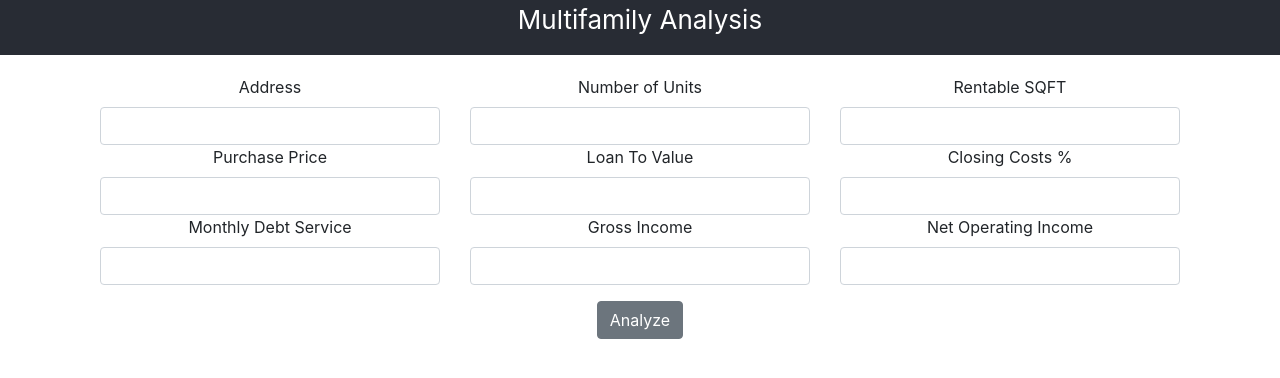
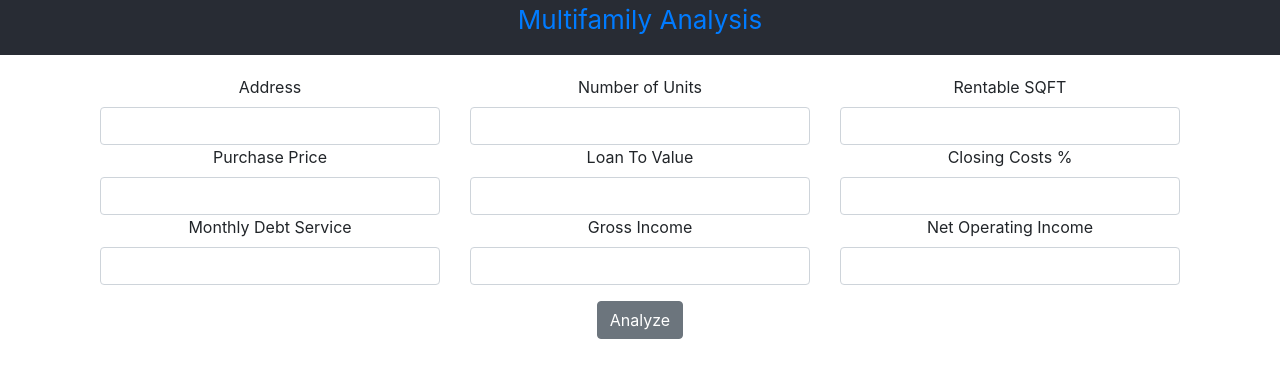
Before and after one commit to synapticsynergy/multifamilyAnalysis, a React (Create React App) app in the folder client/: page / in a window 1280 px wide. Shown: the top 378 px of the page. Built offline with nearby package versions, Linux system fonts and the light colour scheme.

Commit message:
Add link to home

```diff
--- a/client/src/App.js
+++ b/client/src/App.js
@@ -1,6 +1,6 @@
 import React from 'react';
 import './App.css';
-import { BrowserRouter as Router, Route } from 'react-router-dom';
+import { BrowserRouter as Router, Route, Link } from 'react-router-dom';
 import PropertyInput from './Containers/PropertyInput/PropertyInput';
 import PropertySummary from './Containers/PropertySummary/PropertySummary';
 
@@ -9,9 +9,11 @@ export default function App() {
     <Router>
       <div className="App">
         <header className="App-header">
-          <p>
-            Multifamily Analysis
-          </p>
+          <Link to="/">
+            <p>
+              Multifamily Analysis
+            </p>
+          </Link>
         </header>
         <div>
           <Route exact path="/" component={PropertyInput} />
```
